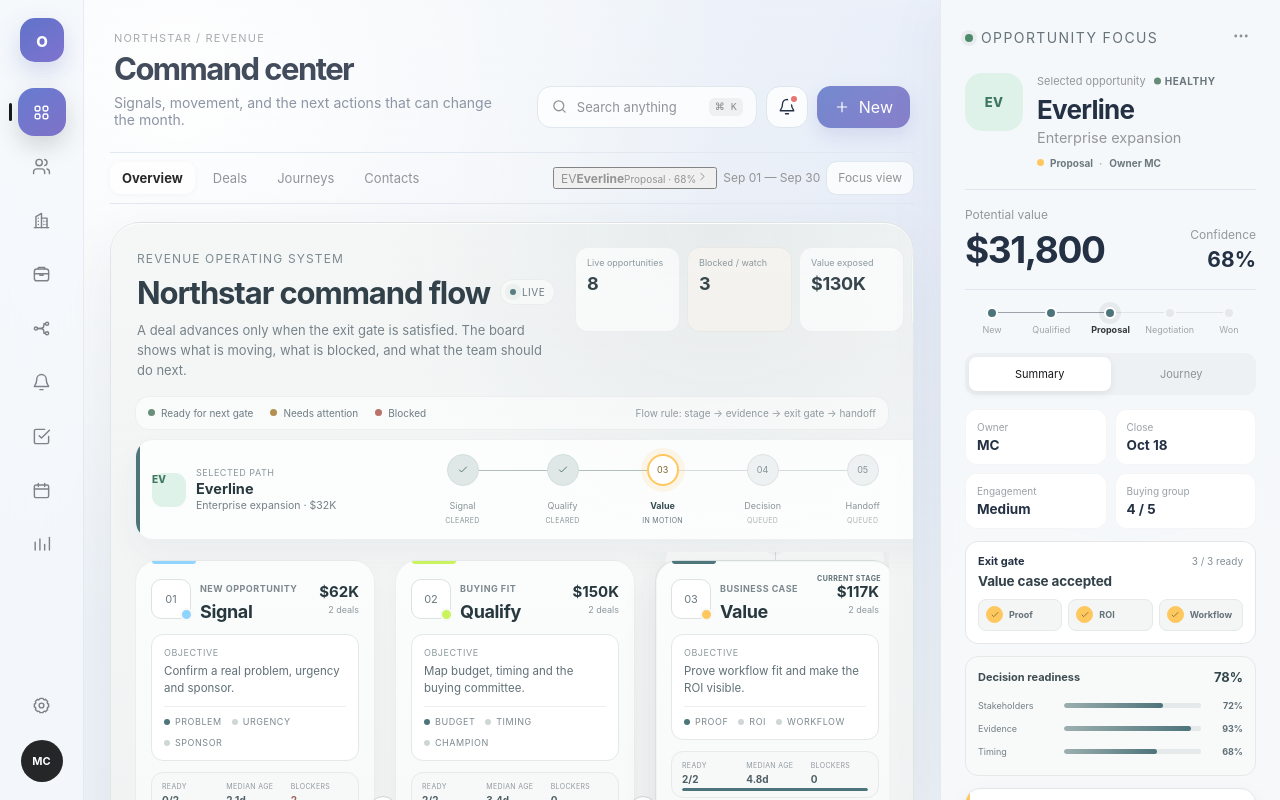
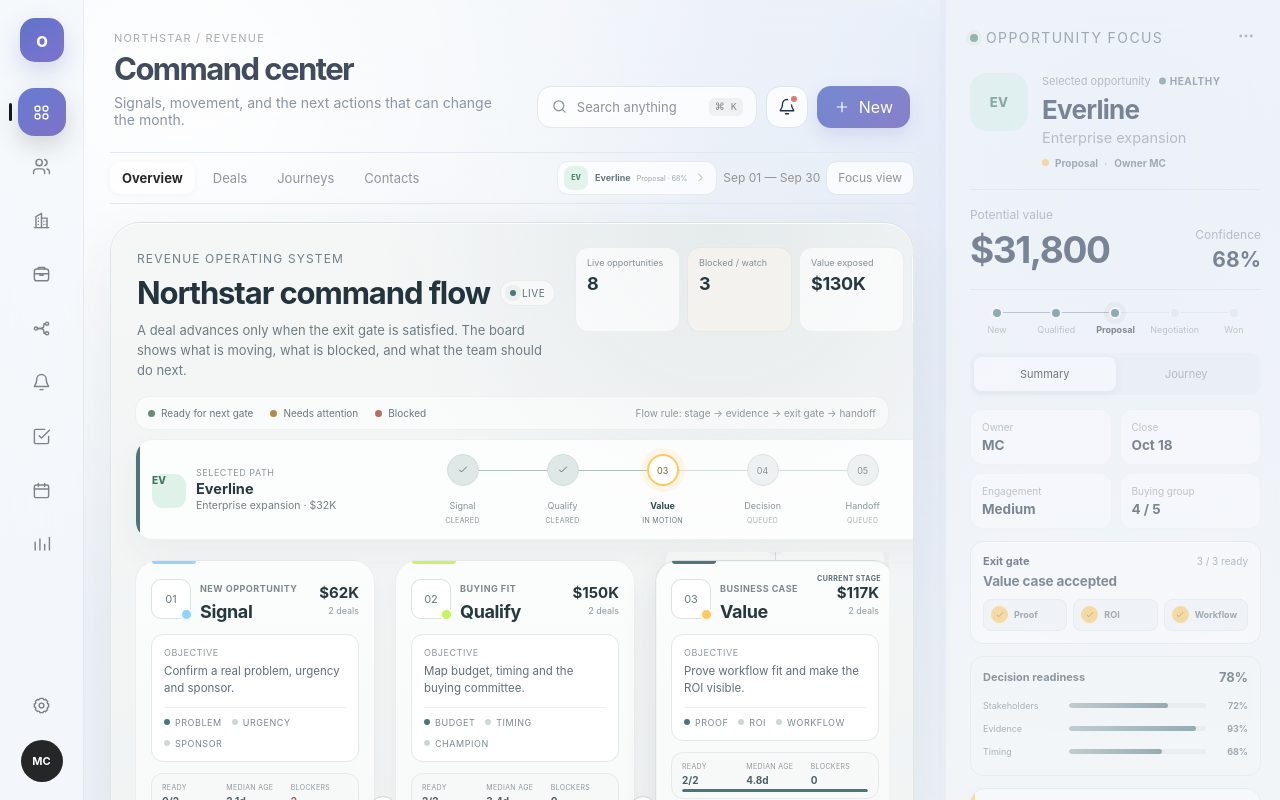
Before and after one commit to grekovmaxim-stack/orbiq-crm, a Next.js app: page / in a window 1280 px wide. Shown: the top 800 px of the page. Built offline with nearby package versions, Linux system fonts and the light colour scheme.

Commit message:
Polish cross-workspace motion and focus states

```diff
--- a/app/interaction.css
+++ b/app/interaction.css
@@ -32,3 +32,109 @@
     transition-duration: .01ms !important;
   }
 }
+
+/* --- Final product polish: continuity, focus and tactile states --- */
+.context{animation:contextSwap .22s cubic-bezier(.2,.75,.25,1)}
+@keyframes contextSwap{from{opacity:.55;transform:translateX(5px)}to{opacity:1;transform:none}}
+
+.dealSyncPill{
+  height:34px;
+  display:flex;
+  align-items:center;
+  gap:7px;
+  padding:0 9px 0 6px;
+  border:1px solid rgba(66,82,88,.1);
+  border-radius:11px;
+  background:rgba(255,255,255,.72);
+  color:#58676d;
+  cursor:pointer;
+  transition:background .18s ease,border-color .18s ease,transform .18s ease,box-shadow .18s ease;
+}
+.dealSyncPill:hover{
+  background:#fff;
+  border-color:rgba(66,82,88,.18);
+  transform:translateY(-1px);
+  box-shadow:0 8px 20px rgba(47,61,66,.055);
+}
+.dealSyncLogo{
+  width:24px;height:24px;border-radius:8px;
+  display:grid;place-items:center;
+  font-size:7px;font-weight:800;
+  flex:0 0 auto;
+}
+.dealSyncLogo.blue{background:#dce8ff;color:#355b9c}
+.dealSyncLogo.mint{background:#dff2ea;color:#3e7660}
+.dealSyncLogo.violet{background:#e7e1f7;color:#695b9a}
+.dealSyncLogo.coral{background:#f6dfdd;color:#9d5650}
+.dealSyncLogo.amber{background:#f5ead6;color:#8e6b33}
+.dealSyncCopy{display:flex;align-items:baseline;gap:6px;white-space:nowrap}
+.dealSyncCopy b{font-size:9px}
+.dealSyncCopy small{font-size:7px;color:#909a9e}
+.dealSyncPill svg{color:#9aa3a6}
+
+/* Shared tactile behavior for the new ORBIQ surfaces */
+.riLever,.activityEvent,.actionMove,.agendaItem,.revenueEvent,
+.pipelineDeal,.journeyWorkCard,.personFeature,.accountTile{
+  transition:
+    transform .18s cubic-bezier(.2,.75,.25,1),
+    background .18s ease,
+    border-color .18s ease,
+    box-shadow .18s ease,
+    opacity .18s ease;
+}
+.riLever:hover,.activityEvent:hover,.agendaItem:hover{
+  transform:translateX(2px);
+}
+.revenueEvent:hover{transform:translateY(-1px);filter:saturate(1.04)}
+.actionMove:hover{transform:translateX(2px)}
+.journeyWorkCard:hover,.pipelineDeal:hover,.personFeature:hover,.accountTile:hover{
+  transform:translateY(-2px);
+}
+
+/* Clear keyboard focus without changing the visual language */
+.dealSyncPill:focus-visible,
+.riLever:focus-visible,.activityEvent:focus-visible,.agendaItem:focus-visible,
+.actionMove:focus-visible,.revenueEvent:focus-visible,
+.pipelineDeal:focus-visible,.journeyWorkCard:focus-visible,
+.personFeature:focus-visible,.accountTile:focus-visible{
+  outline:2px solid rgba(60,92,99,.4);
+  outline-offset:2px;
+}
+
+/* Softer view transitions for large analytical surfaces */
+.riHero,.activityHero,.actionDeskHero,.calendarHero,.ccBoard,.journeyStudioTop,.pipelineStudioHead{
+  animation:surfaceReveal .28s cubic-bezier(.2,.78,.25,1) both;
+}
+@keyframes surfaceReveal{
+  from{opacity:0;transform:translateY(7px) scale(.997)}
+  to{opacity:1;transform:none}
+}
+
+/* Selected opportunity should feel persistent across workspaces */
+.pipelineFocusStrip,.journeySyncBar,.ccFocusRail{
+  transition:border-color .2s ease,box-shadow .2s ease,background .2s ease;
+}
+.pipelineFocusStrip:hover,.journeySyncBar:hover,.ccFocusRail:hover{
+  border-color:rgba(58,84,90,.14);
+  box-shadow:0 13px 30px rgba(45,61,66,.05);
+}
+
+@media(max-width:1040px){
+  .dealSyncCopy small{display:none}
+}
+@media(max-width:900px){
+  .dealSyncPill{display:none}
+}
+@media(max-width:680px){
+  .viewStage{animation-duration:.18s}
+}
+
+@media(prefers-reduced-motion:reduce){
+  .context,.riHero,.activityHero,.actionDeskHero,.calendarHero,.ccBoard,.journeyStudioTop,.pipelineStudioHead{
+    animation:none!important;
+  }
+  .riLever:hover,.activityEvent:hover,.agendaItem:hover,.actionMove:hover,
+  .revenueEvent:hover,.journeyWorkCard:hover,.pipelineDeal:hover,.personFeature:hover,.accountTile:hover{
+    transform:none!important;
+  }
+}
```
